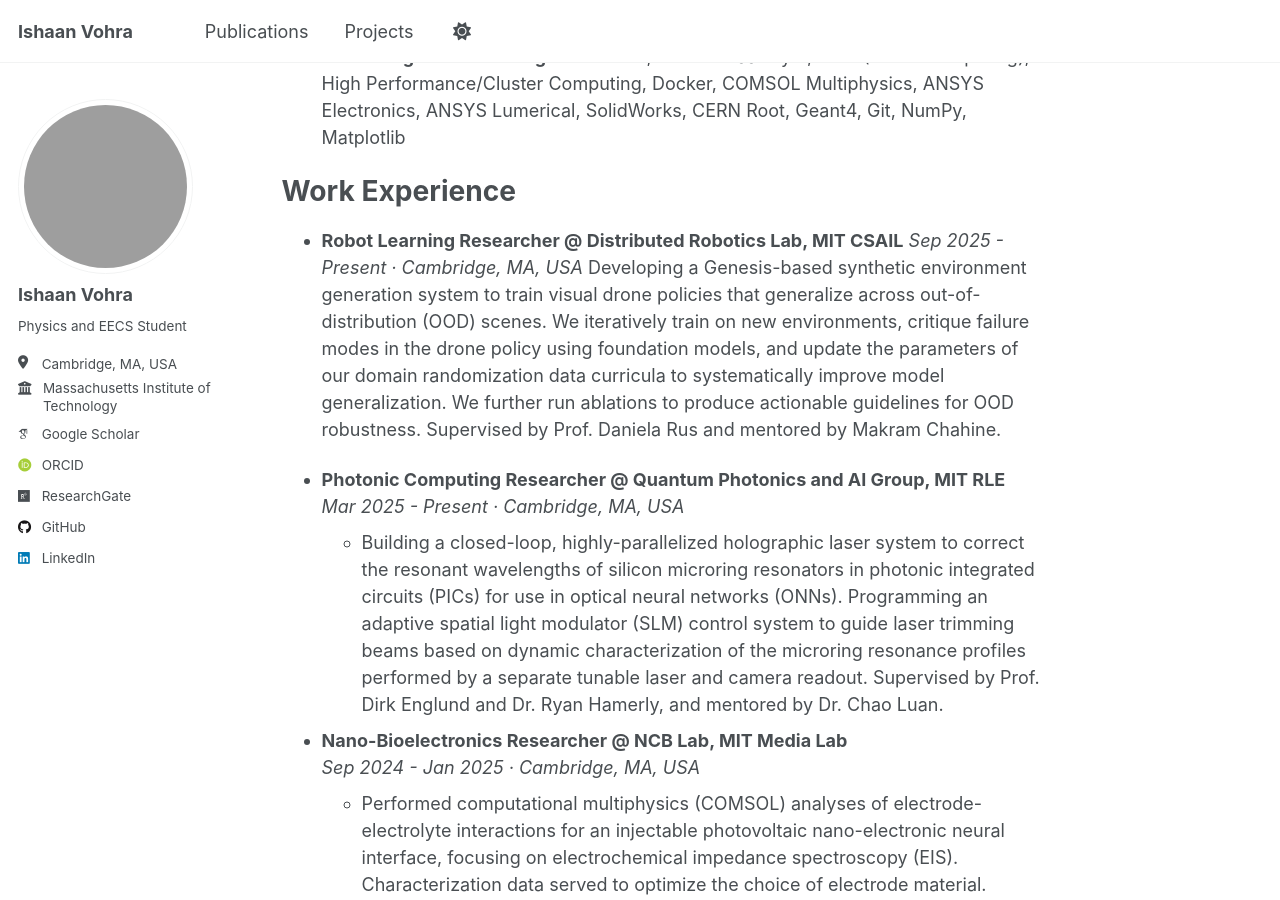
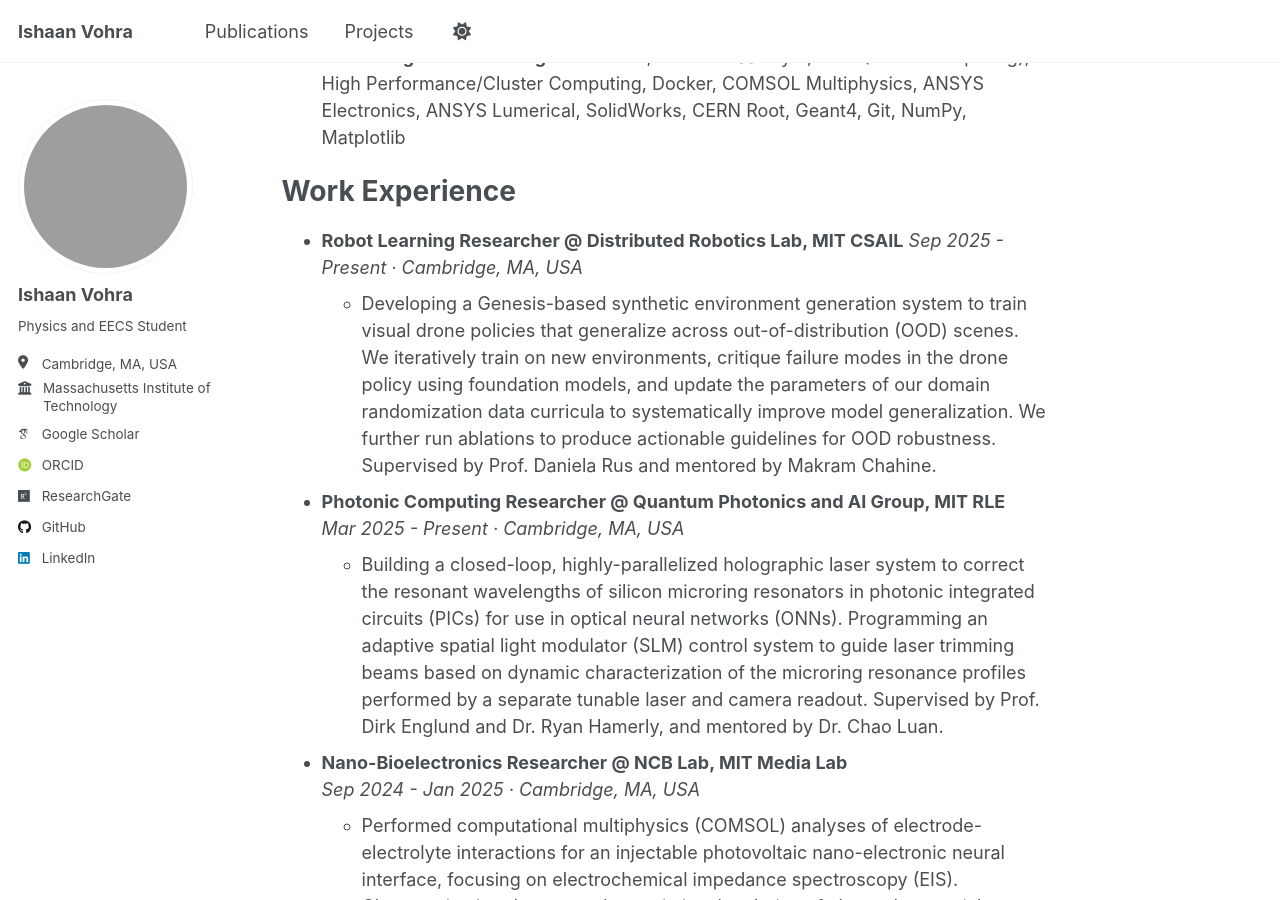
Before and after one commit to Ishaan-vohra/Ishaan-vohra.github.io, a Jekyll site: the page built from _pages/about.md, in a window 1280 px wide and 900 px high, scrolled down 771 px. Built offline with Jekyll 4.4.1, drawn with Linux system fonts in a browser that asks for light colours; some web fonts are replaced; a script that is not in the unit is left out.

```diff
--- a/_pages/about.md
+++ b/_pages/about.md
@@ -33,7 +33,7 @@ Work Experience
 ======
 * **Robot Learning Researcher @ Distributed Robotics Lab, MIT CSAIL**
   *Sep 2025 - Present &middot; Cambridge, MA, USA*
-  Developing a Genesis-based synthetic environment generation system to train visual drone policies that generalize across out-of-distribution (OOD) scenes. We iteratively train on new environments, critique failure modes in the drone policy using foundation models, and update the parameters of our domain randomization data curricula to systematically improve model generalization. We further run ablations to produce actionable guidelines for OOD robustness. Supervised by Prof. Daniela Rus and mentored by Makram Chahine.
+  * Developing a Genesis-based synthetic environment generation system to train visual drone policies that generalize across out-of-distribution (OOD) scenes. We iteratively train on new environments, critique failure modes in the drone policy using foundation models, and update the parameters of our domain randomization data curricula to systematically improve model generalization. We further run ablations to produce actionable guidelines for OOD robustness. Supervised by Prof. Daniela Rus and mentored by Makram Chahine.
 
 
 * **Photonic Computing Researcher @ Quantum Photonics and AI Group, MIT RLE**
```
